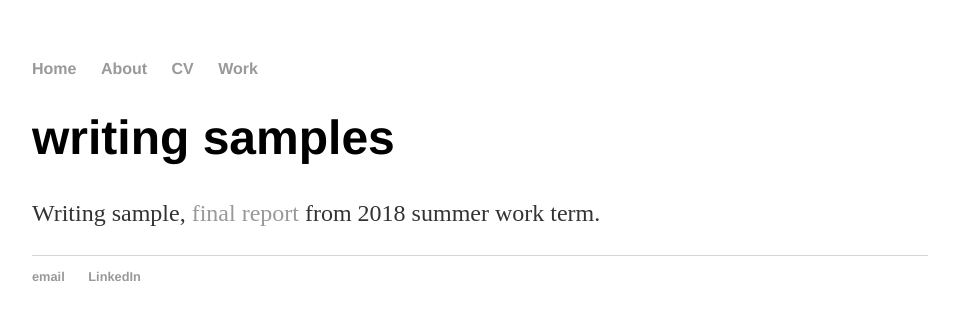
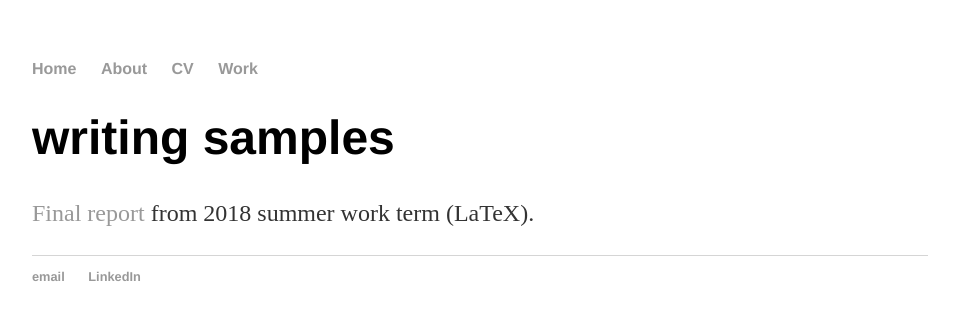
Before and after one commit to LurkingH0rr0r/LurkingH0rr0r.github.io, a Jekyll site: the page built from _posts/2019-09-04-writing-samples.md, in a window 1280 px wide. Shown: the top 320 px of the page, without its empty margins (160-1119 px from the left). Built offline with Jekyll 4.4.1, drawn with Linux system fonts in a browser that asks for light colours.

Commit message:
Update 2019-09-04-writing-samples.md

```diff
--- a/_posts/2019-09-04-writing-samples.md
+++ b/_posts/2019-09-04-writing-samples.md
@@ -4,4 +4,4 @@ title: "writing samples"
 date: 2019-09-04
 ---
 
-Writing sample, [final report](https://github.com/Patrick-Shorey/Patrick-Shorey.github.io/blob/master/pdfs/Evaluation%20of%20the%20OTTER%20for%20Model%20Ship%20Experiments.pdf) from 2018 summer work term.
+[Final report](https://docs.google.com/viewer?url=https://github.com/Patrick-Shorey/Patrick-Shorey.github.io/raw/master/pdfs/Evaluation%20of%20the%20OTTER%20for%20Model%20Ship%20Experiments.pdf) from 2018 summer work term (LaTeX).
```
